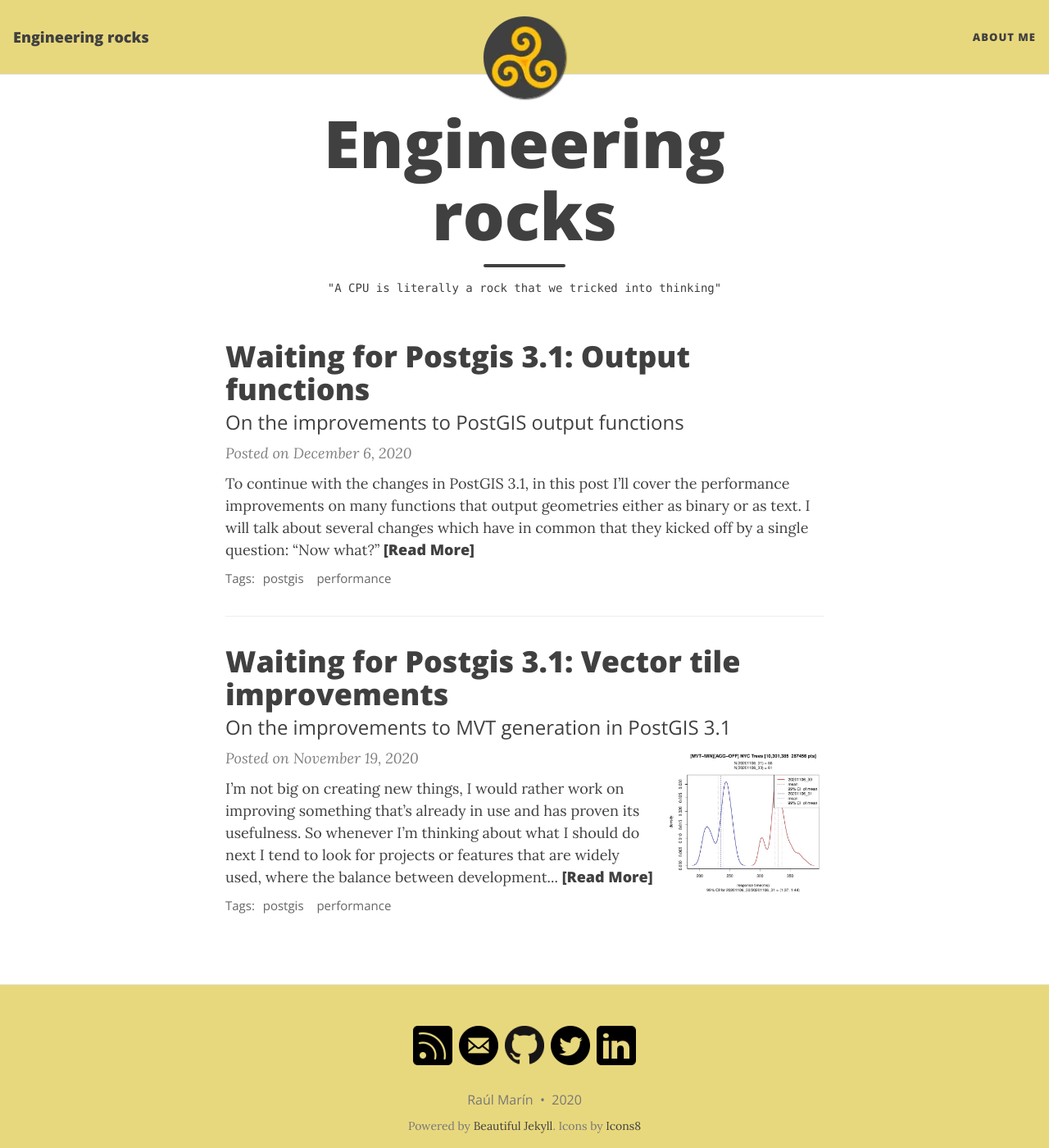
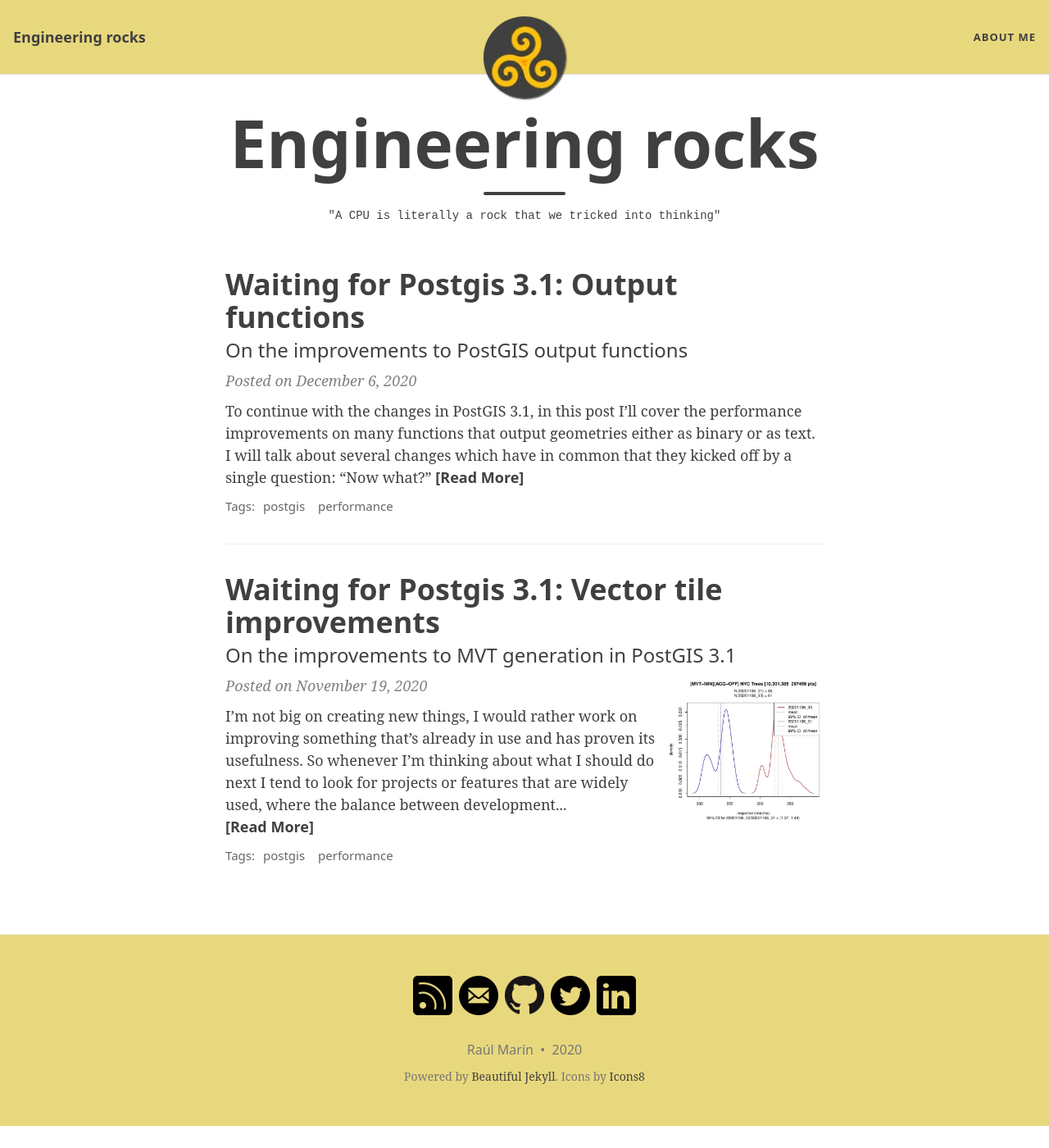
Before and after one commit to Algunenano/algunenano.github.io, a Jekyll site: the page built from index.html, in a window 1280 px wide and 1400 px high. Shown: the whole window at 82% size. Built offline with Jekyll 4.4.1, drawn with Linux system fonts in a browser that asks for light colours; the list of posts is cut into pages by our own code.

Commit message:
Remove external fonts

```diff
--- a/_layouts/base.html
+++ b/_layouts/base.html
@@ -4,8 +4,6 @@ common-css:
 common-ext-css:
   - href: "https://stackpath.bootstrapcdn.com/bootstrap/4.4.1/css/bootstrap.min.css"
     sri: "sha384-Vkoo8x4CGsO3+Hhxv8T/Q5PaXtkKtu6ug5TOeNV6gBiFeWPGFN9MuhOf23Q9Ifjh"
-  - "https://fonts.googleapis.com/css?family=Lora:400,700,400italic,700italic"
-  - "https://fonts.googleapis.com/css?family=Open+Sans:300italic,400italic,600italic,700italic,800italic,400,300,600,700,800"
 common-ext-js:
   - href: "https://code.jquery.com/jquery-3.5.1.slim.min.js"
     sri: "sha256-4+XzXVhsDmqanXGHaHvgh1gMQKX40OUvDEBTu8JcmNs="
--- a/assets/css/beautifuljekyll.css
+++ b/assets/css/beautifuljekyll.css
@@ -11,7 +11,7 @@ html {
 }
 
 body {
-  font-family: 'Lora', 'Times New Roman', serif;
+  font-family: 'Noto Serif', 'Liberation Serif',  'DejaVu Serif', 'Times New Roman', serif;
   font-size: 1.125rem;
   color: {{ site.text-col | default: "#404040" }};
   position: relative;
@@ -26,7 +26,7 @@ p {
   margin: 1.875rem 0;
 }
 h1,h2,h3,h4,h5,h6 {
-  font-family: 'Open Sans', 'Helvetica Neue', Helvetica, Arial, sans-serif;
+  font-family: 'Noto Sans',  'Helvetica Neue', Helvetica, 'Liberation Sans', Arial, sans-serif;
   font-weight: 800;
   line-height: 1.1;
 }
@@ -124,7 +124,7 @@ img {
 .navbar-custom {
   background-color: {{ site.navbar-col | default: "#EAEAEA" }};
   border-bottom: 1px solid {{ site.navbar-border-col | default: "#DDDDDD" }};
-  font-family: 'Open Sans', 'Helvetica Neue', Helvetica, Arial, sans-serif;
+  font-family: 'Noto Sans',  'Helvetica Neue', Helvetica, 'Liberation Sans', Arial, sans-serif;
   {% if site.navbar-img %}
     background-image: url({{ site.navbar-img | relative_url }});
     background-attachment: fixed;
@@ -393,7 +393,7 @@ footer .list-inline {
   margin-bottom: 1.875rem;
 }
 footer .copyright {
-  font-family: 'Open Sans', 'Helvetica Neue', Helvetica, Arial, sans-serif;
+  font-family: 'Noto Sans',  'Helvetica Neue', Helvetica, 'Liberation Sans', Arial, sans-serif;
   text-align: center;
   margin-bottom: 0;
   margin-top: 0;
@@ -405,7 +405,7 @@ footer .theme-by {
 footer .footer-custom-content {
   text-align: center;
   margin-bottom: 0.9375rem;
-  font-family: 'Open Sans', 'Helvetica Neue', Helvetica, Arial, sans-serif;
+  font-family: 'Noto Sans',  'Helvetica Neue', Helvetica, 'Liberation Sans', Arial, sans-serif;
 }
 
 @media (min-width: 768px) {
@@ -443,7 +443,7 @@ footer .footer-custom-content {
 
 .post-preview a {
   text-decoration: none;
-  font-family: 'Open Sans', 'Helvetica Neue', Helvetica, Arial, sans-serif;
+  font-family: 'Noto Sans',  'Helvetica Neue', Helvetica, 'Liberation Sans', Arial, sans-serif;
   color: {{ site.text-col | default: "#404040" }};
 }
 
@@ -468,7 +468,7 @@ footer .footer-custom-content {
   font-size: 1.125rem;
   font-style: italic;
   margin: 0 0 0.625rem;
-  font-family: 'Lora', 'Times New Roman', serif;
+  font-family:  'Noto Serif', 'Liberation Serif',  'DejaVu Serif', 'Times New Roman', serif;
 }
 .post-heading .post-meta {
   display: inline-block;
@@ -545,7 +545,7 @@ footer .footer-custom-content {
 /* --- Tags --- */
 
 .blog-tags {
-  font-family: 'Open Sans', 'Helvetica Neue', Helvetica, Arial, sans-serif;
+  font-family: 'Noto Sans',  'Helvetica Neue', Helvetica, 'Liberation Sans', Arial, sans-serif;
   font-size: 0.9375rem;
   margin: 1.875rem 0;
 }
@@ -588,7 +588,7 @@ footer .footer-custom-content {
 }
 
 #full-tags-list {
-  font-family: 'Open Sans', 'Helvetica Neue', Helvetica, Arial, sans-serif;
+  font-family: 'Noto Sans',  'Helvetica Neue', Helvetica, 'Liberation Sans', Arial, sans-serif;
 }
 
 #full-tags-list .tag-entry {
@@ -662,7 +662,7 @@ nav.top-nav-short-permanent ~ header > .intro-header.big-img {
   font-size: 0.875rem;
   line-height: 1.3;
   display: block;
-  font-family: SFMono-Regular,Menlo,Monaco,Consolas,"Liberation Mono","Courier New",monospace;
+  font-family: "Liberation Mono","Courier New",monospace;
   font-weight: 300;
   margin: 0.625rem 0 0;
 }
@@ -687,7 +687,7 @@ nav.top-nav-short-permanent ~ header > .intro-header.big-img {
   padding: 0.3125rem 0.625rem;
   font-size: 0.6875rem;
   color: #EEE;
-  font-family: 'Open Sans', 'Helvetica Neue', Helvetica, Arial, sans-serif;
+  font-family: 'Noto Sans',  'Helvetica Neue', Helvetica, 'Liberation Sans', Arial, sans-serif;
   right: 0;
   bottom: 0;
   display: none;
@@ -779,7 +779,7 @@ nav.top-nav-short-permanent ~ header > .intro-header.big-img {
 }
 
 .pagination .page-item .page-link {
-  font-family: 'Open Sans', 'Helvetica Neue', Helvetica, Arial, sans-serif;
+  font-family: 'Noto Sans',  'Helvetica Neue', Helvetica, 'Liberation Sans', Arial, sans-serif;
   text-transform: uppercase;
   font-size: 0.875rem;
   font-weight: 800;
```
